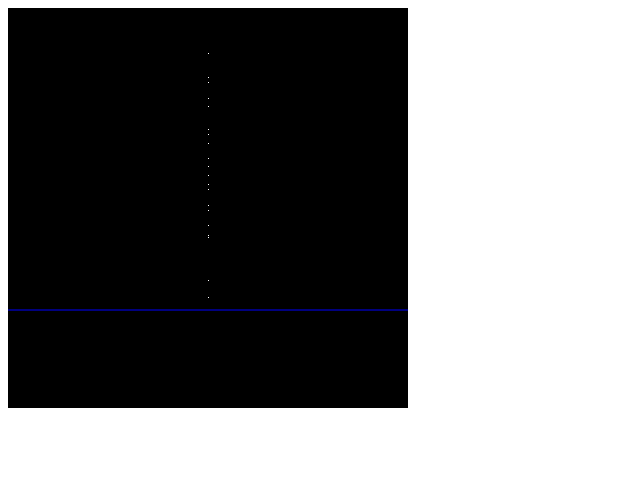
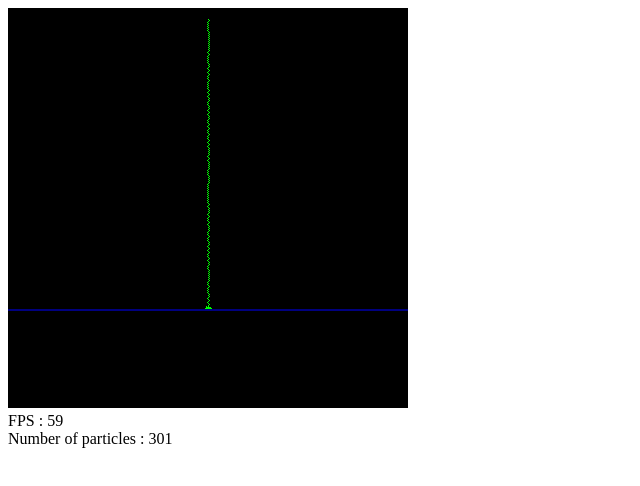
Before and after one commit to BorisKozo/SandPile, a plain HTML site: page index.html in a window 1280 px wide. Shown: the whole page, without its empty margins (0-640 px from the left). Drawn offline with Linux system fonts and the light colour scheme.

Commit message:
There is a pile but the performance sucks

```diff
--- a/index.html
+++ b/index.html
@@ -7,6 +7,15 @@
     <script type="text/javascript" src="sand.js"></script>
 </head>
 <body>
-    <canvas width="400" height="400" id="screen" />
+    <canvas width="400" height="400" id="screen" ></canvas>
+    <div>
+        <span> FPS : </span>
+        <span id="fps-label"></span>
+    </div>
+    <div>
+        <span> Number of particles : </span>
+        <span id="particle-counter-label"></span>
+    </div>
+
 </body>
 </html>
--- a/sand.js
+++ b/sand.js
@@ -1,6 +1,9 @@
 window.onload = function () {
 
   var surface = document.getElementById('screen').getContext('2d');
+  var fpsLabel = document.getElementById('fps-label');
+  var particleCounterLabel = document.getElementById('particle-counter-label');
+  var fps = 0;
   var particles = [];
 
   var gravity = { x: 0, y: 0.1 };
@@ -19,7 +22,7 @@ window.onload = function () {
     }
   }
 
-  var putGreenPixel = getPutPixelFunction(surface, 0, 1, 0, 1);
+  var putGreenPixel = getPutPixelFunction(surface, 0, 255, 0, 255);
 
   function random(min, max) {
     var range = max - min;
@@ -31,16 +34,29 @@ window.onload = function () {
   }
 
 
-  /// Returns true if there is another particle below the given particle
-  function hasParticleBelow(particle, particles) {
+  /// returns 1 or -1 at random
+  function randomDirection() {
+    if (random(0, 1) > 0.5) {
+      return 1;
+    }
+    return -1;
+  }
+
+  /// returns true if the position (x,y) is free of particles
+  function isFree(x, y, particles) {
     var i;
     for (var i = particles.length - 1; i >= 0; i--) {
-      if (particles[i].x === particle.x && particles[i].y === (particle.y + 1)) {
-        return true;
+      if (particles[i].x === x && particles[i].y === y) {
+        return false;
       }
     }
 
-    return false;
+    return true;
+  }
+
+  /// Returns true if there is another particle below the given particle
+  function hasParticleBelow(particle, particles) {
+    return !isFree(particle.x, particle.y + 1, particles);
   }
 
   var currentScreen = {
@@ -50,27 +66,47 @@ window.onload = function () {
 
       ctx.strokeStyle = 'blue';
       ctx.beginPath();
-      ctx.moveTo(0, floor.y+2);
-      ctx.lineTo(ctx.canvas.width, floor.y+2);
+      ctx.moveTo(0, floor.y + 2);
+      ctx.lineTo(ctx.canvas.width, floor.y + 2);
       ctx.stroke();
 
       for (var i = particles.length - 1; i >= 0; i--) {
         putGreenPixel(particles[i].x, particles[i].y);
       }
 
+      fpsLabel.innerText = fps;
+      particleCounterLabel.innerText = particles.length;
+
+
     },
-    update: function () {
-      if (random(0, 10) < 1) {
-        generateParticle();
-      }
+    update: function (delta) {
+      fps = Math.round((1 / delta)*1000);
+      generateParticle();
 
-      var particle;
+      var particle, left, right;
       for (var i = particles.length - 1; i >= 0; i--) {
         particle = particles[i];
         if (particle.y == floor.y) {
           continue;
         }
         if (hasParticleBelow(particle, particles)) {
+          left = isFree(particle.x - 1, particle.y + 1, particles);
+          right = isFree(particle.x + 1, particle.y + 1, particles);
+          if (left && right) {
+            particle.y += 1;
+            particle.x += randomDirection();
+            continue;
+          }
+          if (left) {
+            particle.y += 1;
+            particle.x -= 1;
+            continue;
+          }
+          if (right) {
+            particle.y += 1;
+            particle.x += 1;
+            continue;
+          }
           continue;
         }
         particle.y += 1;
```
